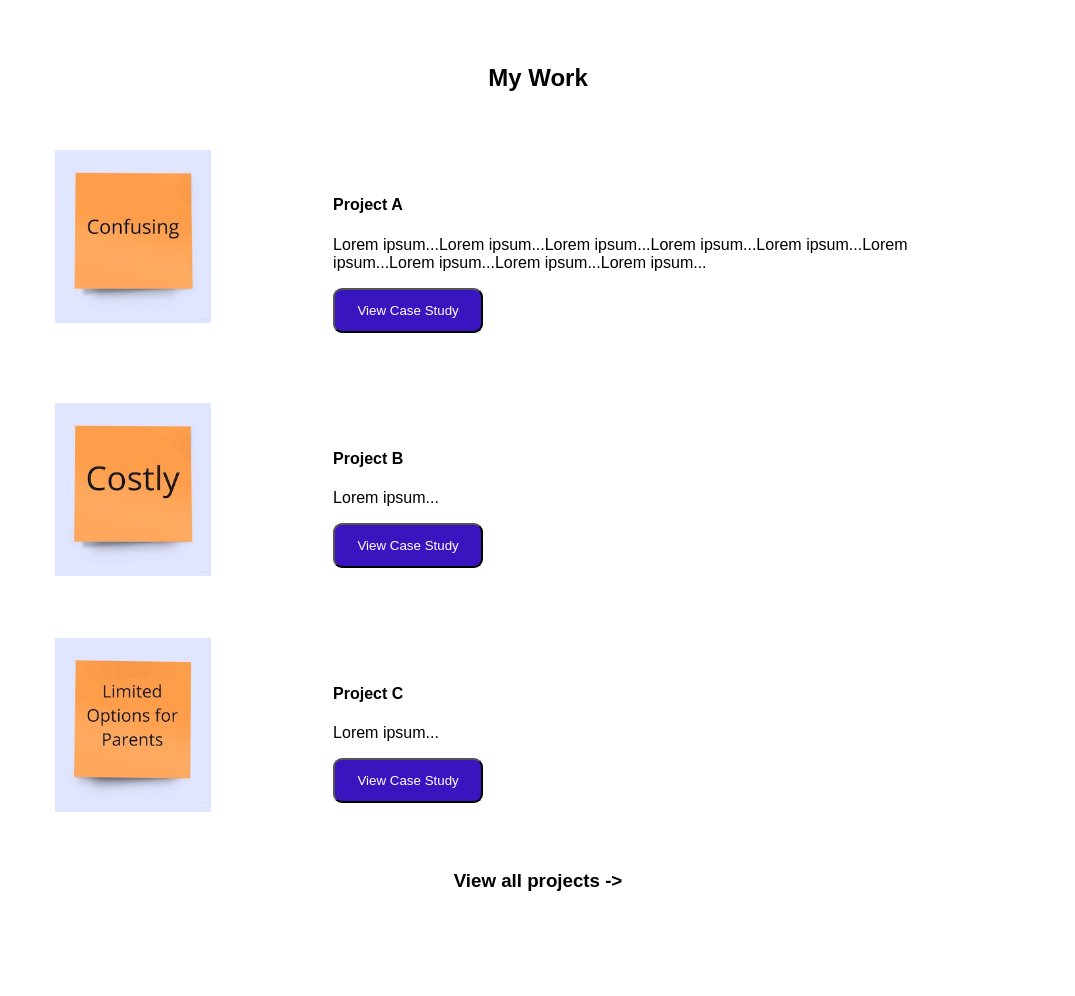
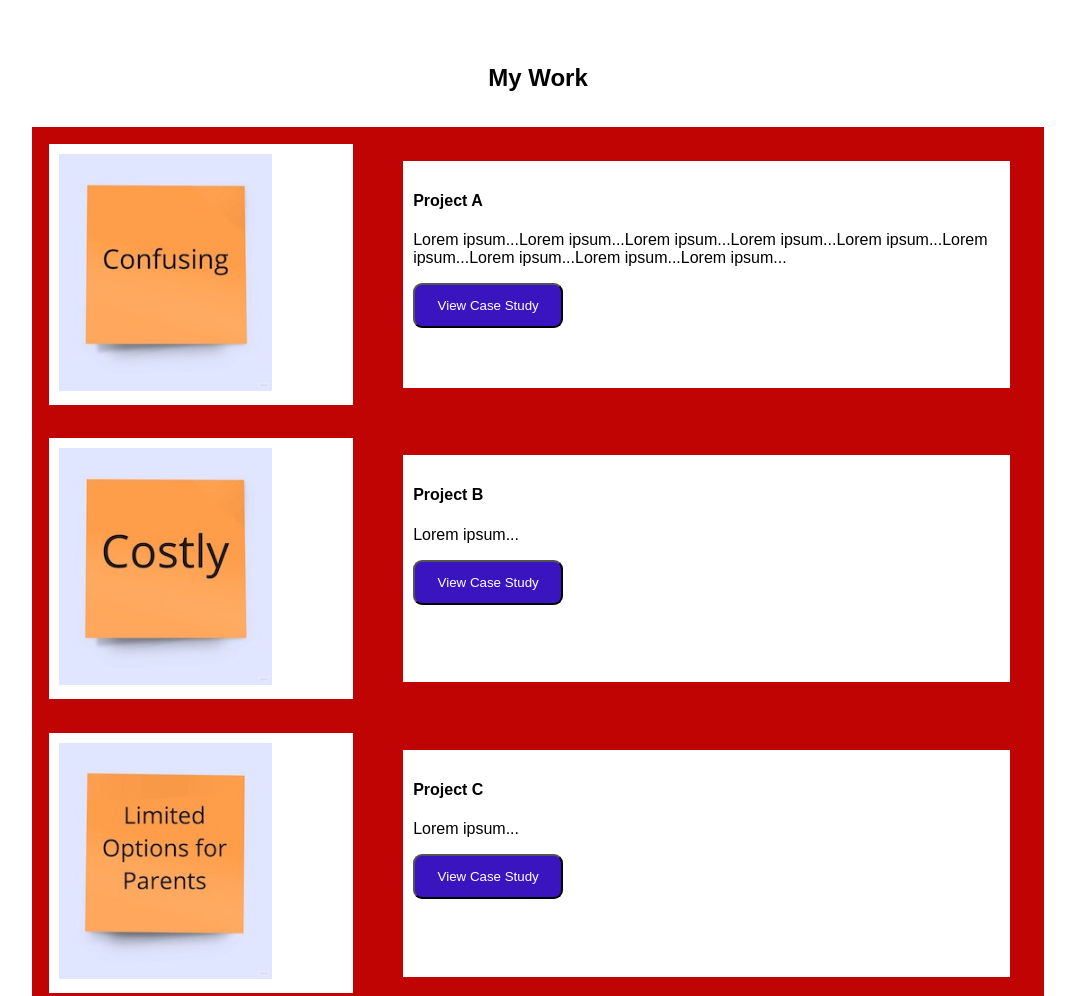
Before and after one commit to brandonrhyme/UX_UI_HW_18, a plain HTML site: page index.html in a window 1280 px wide. Shown: the part 1820-2816 px from the top of the page, without its empty margins (102-1177 px from the left). Drawn offline with Linux system fonts and the light colour scheme.

Commit message:
Update style.css

```diff
--- a/CSS/style.css
+++ b/CSS/style.css
@@ -67,11 +67,11 @@ footer {
 .flexContainer {
     display: flex;
     flex-wrap: wrap;
-    background-color: #FFFFFF;
+    background-color: #fa9f9f;
     margin-left: 10%;
     margin-right: 10%;
     justify-content: space-evenly;
-    max-width: 1200px;
+    max-width: 1100px;
     justify-self: center;
 }
 .flexContainer > div {
@@ -84,16 +84,18 @@ footer {
 .workGrid {
     display: grid;
     margin-left: 10%;
-    max-width: 1200px;
+    max-width: 1100px;
     margin-right: 10%;
-    grid-template-columns: 1fr 3fr;
+    grid-template-columns: 1fr 2fr;
+    grid-template-rows: 1fr 1fr 1fr;
     /* justify-content: space-evenly; */
-    background-color: #FFFFFF;
+    background-color: #c00404;
+    justify-self: center;
 }
 .workGrid > div {
     margin: 5%;
     padding: 10px;
-    max-width: 600px;
+    /* max-width: 600px; */
     background-color: rgb(255, 255, 255);
     text-align: left;
     justify-content: center;
```
